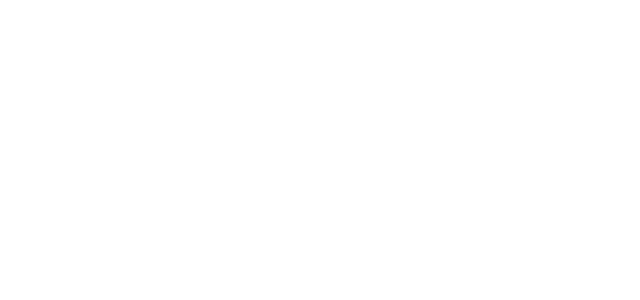
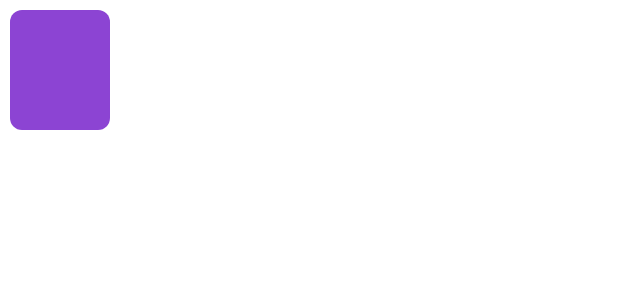
Before and after one commit to AbiramanK/webgame, a React (Create React App) app: page /test in a window 1280 px wide. Shown: the top 300 px of the page, without its empty margins (0-640 px from the left). Built offline with nearby package versions, Linux system fonts and the light colour scheme.

Commit message:
rediness fix

```diff
--- a/src/App.tsx
+++ b/src/App.tsx
@@ -3,6 +3,7 @@ import { BrowserRouter as Router, Switch, Route, Redirect } from "react-router-d
 import 'antd/dist/antd.css';
 
 import { Host, Join, Lobby } from './screens';
+import { Cell } from './components'
 import './SocketIO'
 
 const App = () => {
@@ -20,6 +21,7 @@ const App = () => {
           </Route>
           <Route path="/test" exact>
 
+            <Cell/>
 
           </Route>
           <Redirect to="/game-rooms"/>
--- a/src/SocketIO/index.tsx
+++ b/src/SocketIO/index.tsx
@@ -30,7 +30,7 @@ export const vars = {
         state: undefined,
         isHost: undefined,
         score: undefined,
-        isImposter: undefined
+        isImposter: true
     },
     round: {
         _id: undefined,
--- /dev/null
+++ b/src/components/Cell/Cell.module.css
@@ -0,0 +1,7 @@
+.container {
+    height: 120px;
+    width: 100px;
+    border-radius: 12px;
+    background: #8c44d3;
+    margin: 10px;
+}
--- /dev/null
+++ b/src/components/Cell/Cell.tsx
@@ -0,0 +1,41 @@
+import React from 'react';
+import { RouteComponentProps, withRouter } from 'react-router-dom';
+
+import styles from './Cell.module.css'
+import { vars } from '../../SocketIO'
+
+export interface ICellProps extends RouteComponentProps {}
+
+export interface ICellState {}
+
+export class Cell extends React.Component<ICellProps, ICellState> {
+    constructor(props: ICellProps) {
+        super(props);
+
+        this.state = {}
+    }
+
+    public render() {
+        return (
+            <div className={ styles['container'] }>
+                {
+                    vars.player.isImposter
+                    ? this.ifImposter()
+                    : this.ifNotImposter()
+                }
+            </div>
+        )
+    }
+
+    ifImposter = () => {
+        return (
+            <div></div>
+        )
+    }
+
+    ifNotImposter = () => {
+        return <div></div>
+    }
+}
+
+export default withRouter(Cell)
--- a/src/components/index.tsx
+++ b/src/components/index.tsx
@@ -1,7 +1,9 @@
 import Header from './Header/Header';
 import Chat from './Chat/Chat';
+import Cell from './Cell/Cell'
 
 export {
     Header,
-    Chat
+    Chat,
+    Cell
 }
--- a/src/screens/Lobby/Lobby.tsx
+++ b/src/screens/Lobby/Lobby.tsx
@@ -60,7 +60,7 @@ export class Lobby extends React.Component<ILobbyProps, ILobbyState> {
     handleReadyState = (state: any) => {
         const game = vars.game
         const player = this.state.player
-        playerIO.emit('setState', { short_id: game.short_id, email: player.email, state })
+        playerIO.emit('setState', { short_id: game.short_id, player_id: player._id, state })
     }
 
     handleStart = () => {
```
